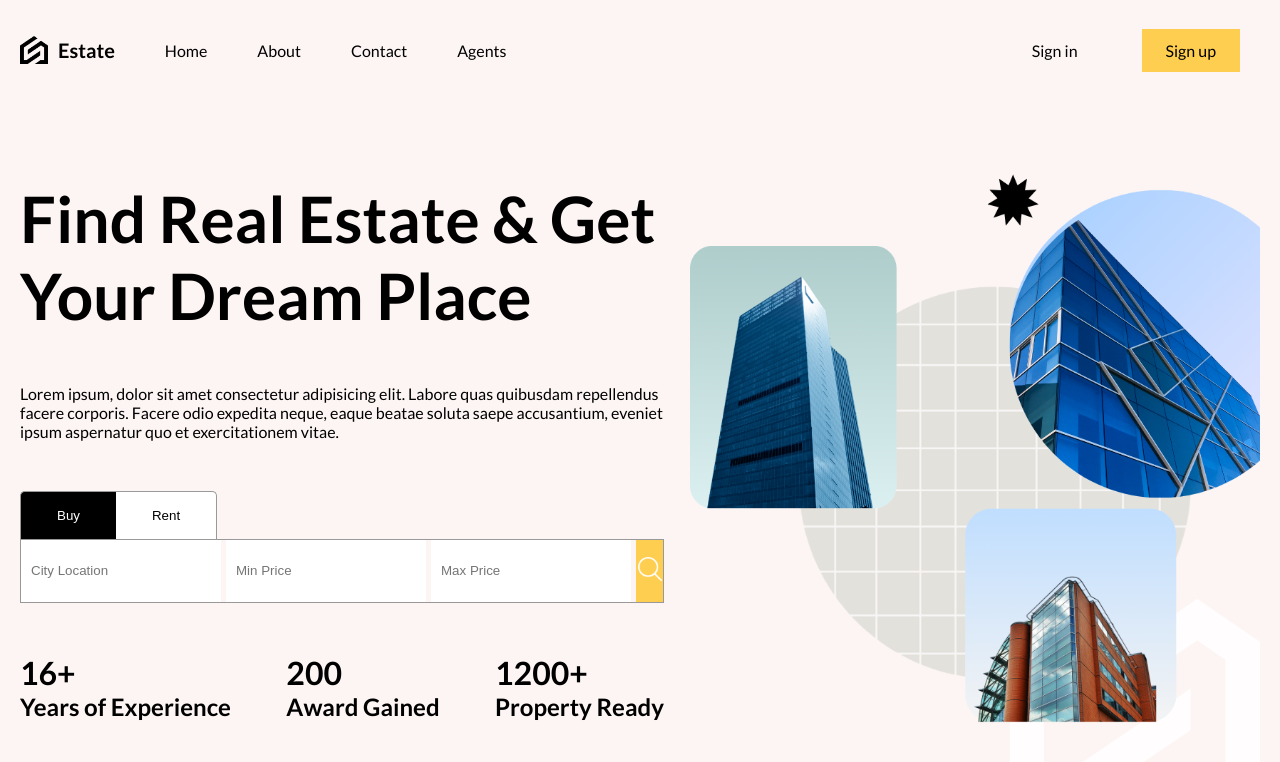
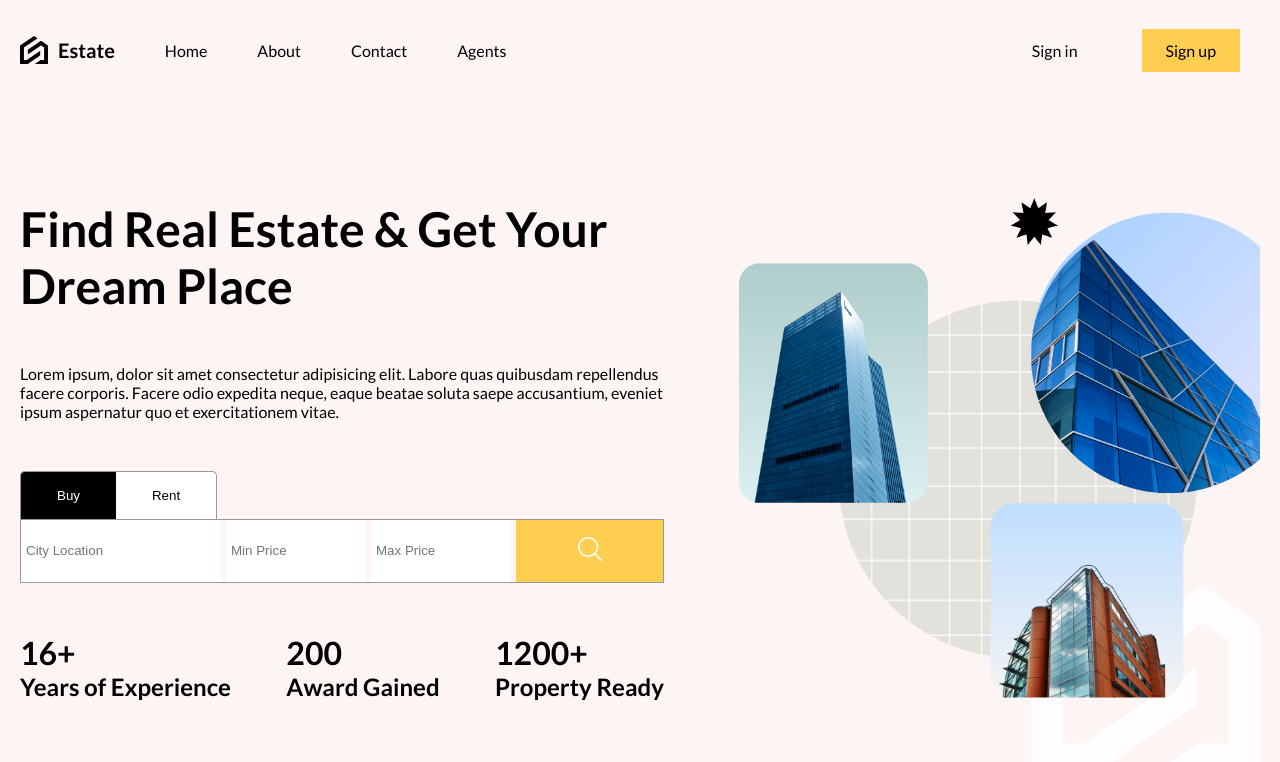
Before and after one commit to Nguyen-Trong-Hung/WEB2024, a React (Vite) app: page / in a window 1280 px wide. Shown: the top 762 px of the page. Built offline with nearby package versions, Linux system fonts and the light colour scheme.

Commit message:
Hoàn thiện scss cho phần searchBar của màn hình large, medium, small

```diff
--- a/src/App.jsx
+++ b/src/App.jsx
@@ -1,6 +1,6 @@
 import Navbar from "./components/navbar/Navbar"
 import "./layout.scss"
-import HomePage from "./routes/homePage"
+import HomePage from "./routes/homePage/homePage"
 
 function App() {
   return (
--- a/src/components/searchBar/searchBar.scss
+++ b/src/components/searchBar/searchBar.scss
@@ -1,3 +1,5 @@
+@import "../../responsive.scss";
+
 .searchBar{
     .type{
         button{
@@ -16,7 +18,6 @@
             &:first-child{
                 border-top-left-radius: 5px;
                 border-right: none;
-
             }
 
             &:last-child{
@@ -34,10 +35,39 @@
         height: 64px;
         gap: 5px;
 
+        @include sm{
+            flex-direction: column;
+            border: none;
+        }
+
         input{
             border: none;
             padding: 0px 10px;
             width: 200px;
+
+            @include lg{
+                padding: 0px 5px;
+
+                &:nth-child(2),
+                &:nth-child(3){
+                    width: 140px;
+                }
+            }
+            @include md{
+                width: 200px;
+                &:nth-child(2),&:nth-child(3){
+                    width: 200px;
+                }
+            }
+
+            @include sm{
+                width: auto;
+                &:nth-child(2),&:nth-child(3){
+                    width: auto;
+                }
+                padding: 20px;
+                border: 1px solid #999;
+            }
         }
 
         button{
@@ -46,6 +76,10 @@
             background-color: #fece51;
             flex: 1;
 
+            @include sm{
+                padding: 10px;
+            }
+
             img{
                 width: 24px;
                 height: 24px;
--- a/src/layout.scss
+++ b/src/layout.scss
@@ -16,12 +16,12 @@
     }
 
     @include md{
-        background-color: rgb(186, 203, 234);
+        // background-color: rgb(186, 203, 234);
         max-width: 768px;
     }
 
     @include sm{
-        background-color: rgb(239, 200, 200);
+        // background-color: rgb(239, 200, 200);
         max-width: 640px;
     }
 
--- a/src/routes/homePage.jsx
+++ b/src/routes/homePage/homePage.jsx
@@ -1,4 +1,4 @@
-import SearchBar from '../components/searchBar/SearchBar'
+import SearchBar from '../../components/searchBar/SearchBar'
 import './homePage.scss'
 
 function HomePage(){
--- a/src/routes/homePage.scss
+++ b/src/routes/homePage/homePage.scss
@@ -1,3 +1,5 @@
+@import "../../responsive.scss";
+
 .homePage{
     display: flex;
     height: 100%;
@@ -13,16 +15,36 @@
             gap: 50px;
             height: 100%;
 
+            @include md{
+                padding: 0;
+            }
+
+            @include sm{
+                justify-content: flex-start;
+            }
+
             .title{
                 font-size: 64px;
+
+                @include lg{
+                    font-size: 48px;
+                }
             }
 
             .boxes{
                 display: flex;
                 justify-content: space-between;
 
+                @include sm{
+                    display: none;
+                }
+
                 .h1{
                     font-size: 36px;
+
+                    @include lg{
+                        width: 32px;
+                    }
                 }
 
                 .h2{
@@ -40,10 +62,18 @@
         display: flex;
         align-items: center;
 
+        @include md{
+            display: none;
+        }
+
         img{
             width: 115%;
             position: absolute;
             right: 0;
+
+            @include lg{
+                width: 105%;
+            }
         }
     };
 }
```
